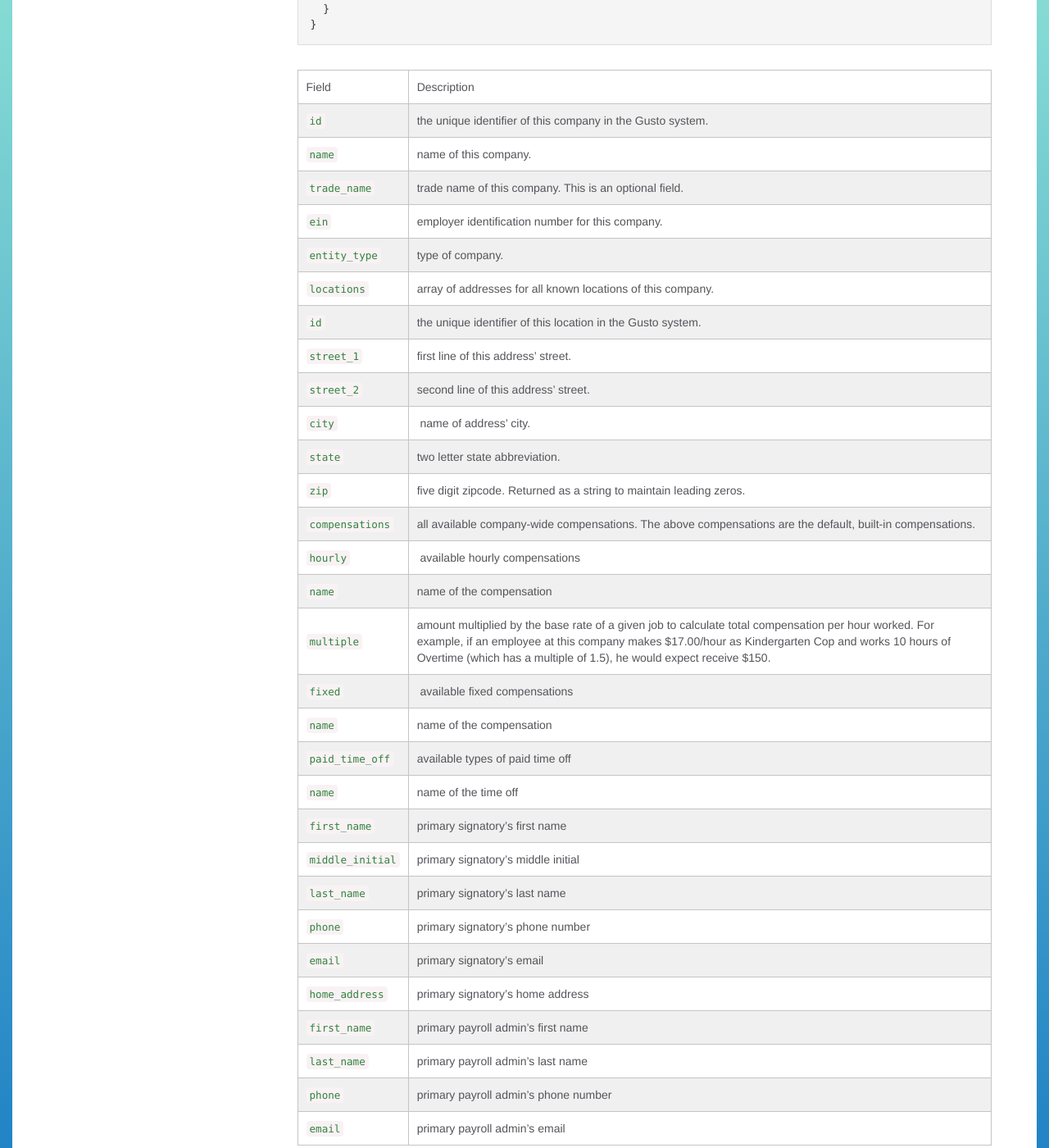
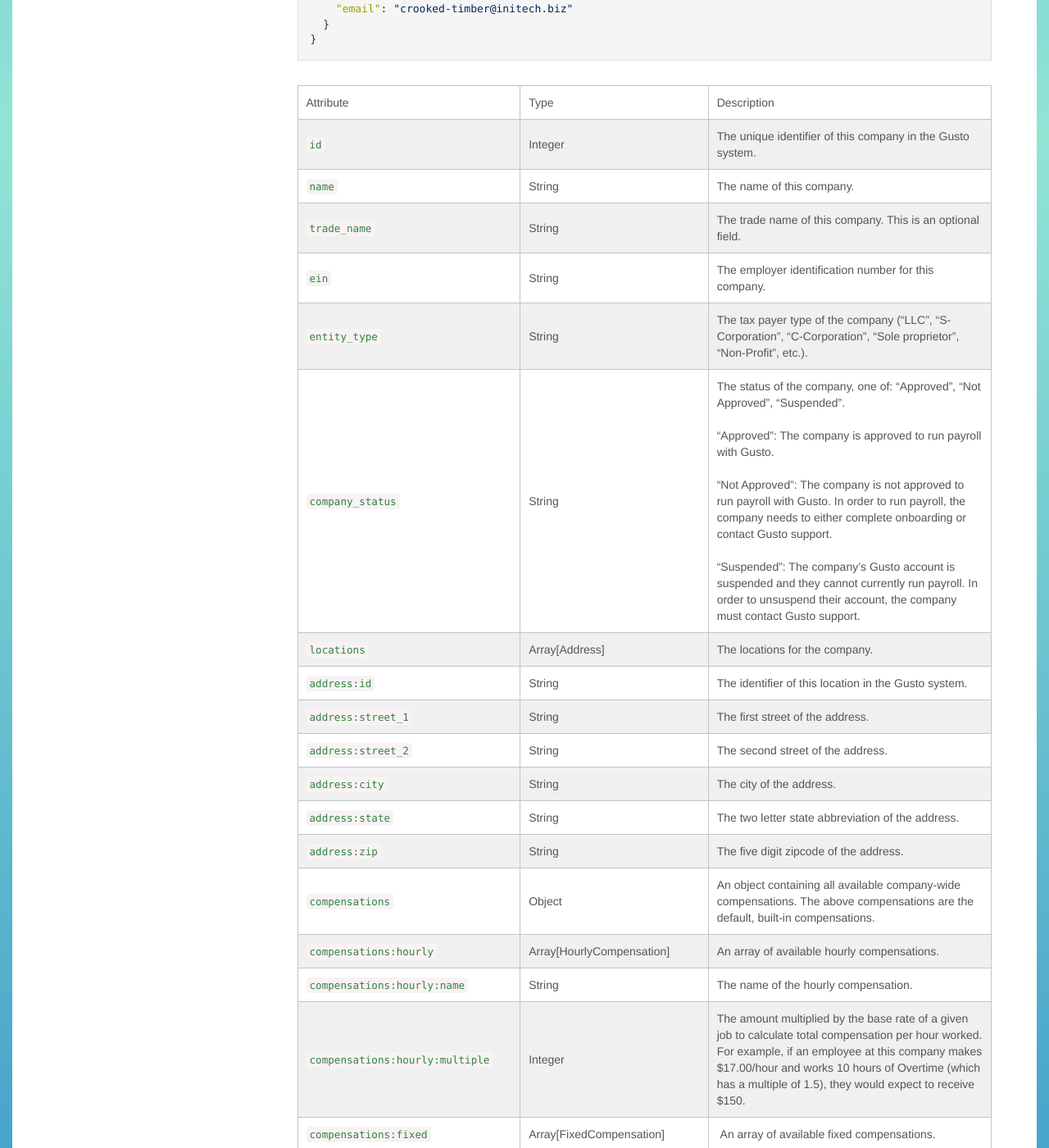
Before and after one commit to Gusto/gusto.github.io, a Jekyll site: the page built from _posts/2013-08-10-companies.markdown, in a window 1280 px wide and 1400 px high, scrolled down 1833 px. Shown: the whole window at 82% size. Built offline with Jekyll 4.4.1, drawn with Linux system fonts in a browser that asks for light colours; some of the changed text lies outside the part shown.

Commit message:
[API-642] Document company_status (#67)
* Reformat the company attributes table to include types.

* Document company_status.

* Update Not Approved documentation to reflect onboarding case.

* Expand entity_type description to list out the top 5.

````diff
--- a/_posts/2013-08-10-companies.markdown
+++ b/_posts/2013-08-10-companies.markdown
@@ -21,6 +21,7 @@
   "trade_name": "Fezziwig's",
   "ein": "12-3456789",
   "entity_type": "LLC",
+  "company_status": "Approved",
   "locations": [
     {
       "id": 3141592653589793,
@@ -95,35 +96,38 @@
 }
 ```
 
-| Field                     | Description
-| :----------               |:-------------
-| `id`                      | the unique identifier of this company in the Gusto system.
-| `name`                    | name of this company.
-| `trade_name`              | trade name of this company. This is an optional field.
-| `ein`                     | employer identification number for this company.
-| `entity_type`             | type of company.
-| `locations`               | array of addresses for all known locations of this company.
-| `id`                      | the unique identifier of this location in the Gusto system.
-| `street_1`                | first line of this address' street.
-| `street_2`                | second line of this address' street.
-| `city`                    | name of address' city.
-| `state`                   | two letter state abbreviation.
-| `zip`                     | five digit zipcode. Returned as a string to maintain leading zeros.
-| `compensations`           | all available company-wide compensations. The above compensations are the default, built-in compensations.
-| `hourly`                  | available hourly compensations
-| `name`                    | name of the compensation
-| `multiple`                | amount multiplied by the base rate of a given job to calculate total compensation per hour worked. For example, if an employee at this company makes $17.00/hour as Kindergarten Cop and works 10 hours of Overtime (which has a multiple of 1.5), he would expect receive $150.
-| `fixed`                   | available fixed compensations
-| `name`                    | name of the compensation
-| `paid_time_off`           | available types of paid time off
-| `name`                    | name of the time off
-| `first_name`              | primary signatory's first name
-| `middle_initial`          | primary signatory's middle initial
-| `last_name`               | primary signatory's last name
-| `phone`                   | primary signatory's phone number
-| `email`                   | primary signatory's email
-| `home_address`            | primary signatory's home address
-| `first_name`              | primary payroll admin's first name
-| `last_name`               | primary payroll admin's last name
-| `phone`                   | primary payroll admin's phone number
-| `email`                   | primary payroll admin's email
+| Attribute                          | Type                           | Description
+| :----------                        |:-------------                  |:-------------
+| `id`                               | Integer                        | The unique identifier of this company in the Gusto system.
+| `name`                             | String                         | The name of this company.
+| `trade_name`                       | String                         | The trade name of this company. This is an optional field.
+| `ein`                              | String                         | The employer identification number for this company.
+| `entity_type`                      | String                         | The tax payer type of the company ("LLC", "S-Corporation", "C-Corporation", "Sole proprietor", "Non-Profit", etc.).
+| `company_status`                   | String                         | The status of the company, one of: "Approved", "Not Approved", "Suspended".<br/><br/>"Approved": The company is approved to run payroll with Gusto.<br/><br/>"Not Approved": The company is not approved to run payroll with Gusto. In order to run payroll, the company needs to either complete onboarding or contact Gusto support.<br/><br/>"Suspended": The company's Gusto account is suspended and they cannot currently run payroll. In order to unsuspend their account, the company must contact Gusto support.
+| `locations`                        | Array[Address]                 | The locations for the company.
+| `address:id`                       | String                         | The identifier of this location in the Gusto system.
+| `address:street_1`                 | String                         | The first street of the address.
+| `address:street_2`                 | String                         | The second street of the address.
+| `address:city`                     | String                         | The city of the address.
+| `address:state`                    | String                         | The two letter state abbreviation of the address.
+| `address:zip`                      | String                         | The five digit zipcode of the address.
+| `compensations`                    | Object                         | An object containing all available company-wide compensations. The above compensations are the default, built-in compensations.
+| `compensations:hourly`             | Array[HourlyCompensation]      | An array of available hourly compensations.
+| `compensations:hourly:name`        | String                         | The name of the hourly compensation.
+| `compensations:hourly:multiple`    | Integer                        | The amount multiplied by the base rate of a given job to calculate total compensation per hour worked. For example, if an employee at this company makes $17.00/hour and works 10 hours of Overtime (which has a multiple of 1.5), they would expect to receive $150.
+| `compensations:fixed`              | Array[FixedCompensation]       | An array of available fixed compensations.
+| `compensations:fixed:name`         | String                         | The name of the fixed compensation.
+| `compensations:paid_time_off`      | Array[PaidTimeOffCompensation] | An array of available types of paid time off.
+| `compensations:paid_time_off:name` | String                         | The name of the time off.
+| `primary_signatory`                | Object                         | An object representing the primary signatory of the company.
+| `primary_signatory:first_name`     | String                         | The primary signatory's first name.
+| `primary_signatory:middle_initial` | String                         | The primary signatory's middle initial.
+| `primary_signatory:last_name`      | String                         | The primary signatory's last name.
+| `primary_signatory:phone`          | String                         | The primary signatory's phone number.
+| `primary_signatory:email`          | String                         | The primary signatory's email.
+| `primary_signatory:home_address`   | String                         | The primary signatory's home address.
+| `primary_payroll_admin`            | Object                         | An object representing the primary payroll administrator of the company.
+| `primary_payroll_admin:first_name` | String                         | The primary payroll admin's first name.
+| `primary_payroll_admin:last_name`  | String                         | The primary payroll admin's last name.
+| `primary_payroll_admin:phone`      | String                         | The primary payroll admin's phone number.
+| `primary_payroll_admin:email`      | String                         | The primary payroll admin's email.
````
